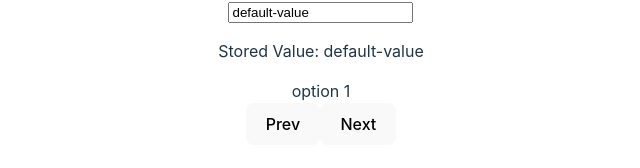
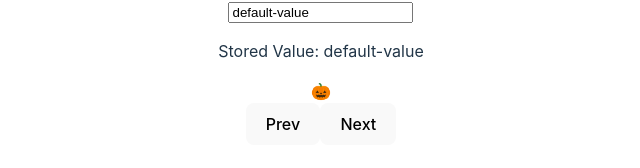
Before and after one commit to Albx68/react-ts-custom-hooks, a React (Vite) app: page / in a window 1280 px wide. Shown: the part 356-524 px from the top of the page, without its empty margins (319-959 px from the left). Built offline with nearby package versions, Linux system fonts and the light colour scheme.

Commit message:
example for useCycle

```diff
--- a/src/App.tsx
+++ b/src/App.tsx
@@ -16,7 +16,7 @@ function App() {
 export default App
 
 function Example() {
-  const { currentValue, cycleToPrevValue, cycleToNextValue } = useCycle(["option 1", "option 2", "option 3"])
+  const { currentValue, cycleToPrevValue, cycleToNextValue } = useCycle(["🎃", "👾", "🐸"])
   const [storedValue, setStoredValue] = useLocalStorage('myKey', 'default-value');
   const { x, y } = useMousePointer()
   const handleChange = (e: React.ChangeEvent<HTMLInputElement>) => {
```
